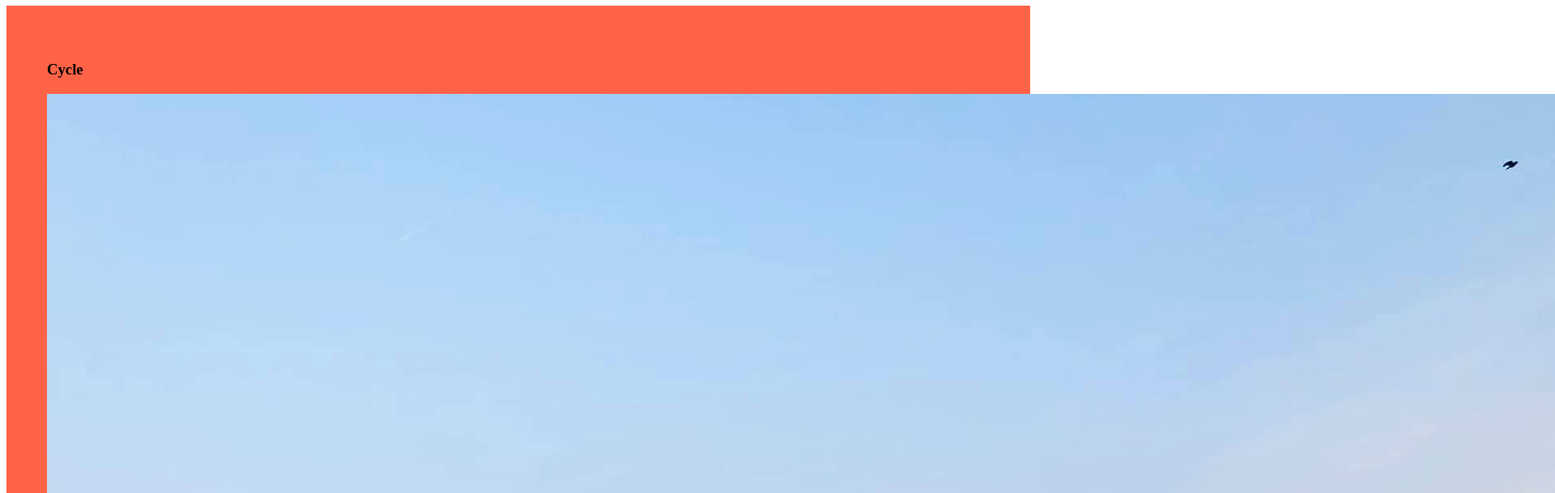
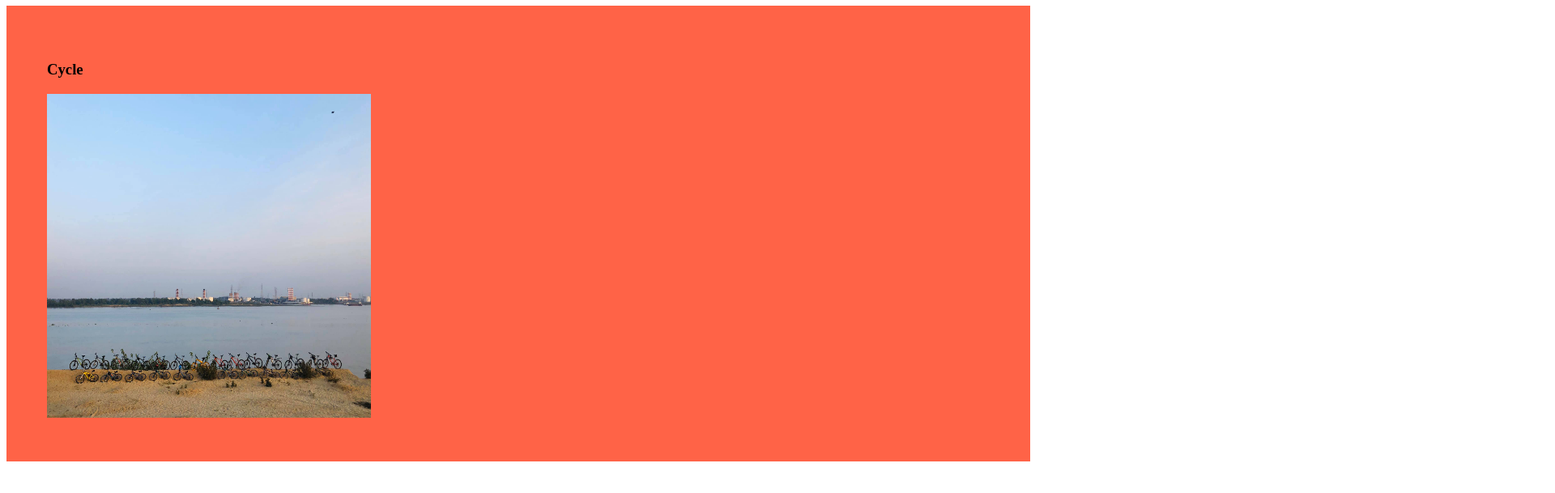
Before and after one commit to nuruddin-student/my-simple-website, a plain HTML site: page index.html in a window 1280 px wide. Shown: the part 907-1516 px from the top of the page at 81% size, 1920 px wide, since content can reach past the window. After the commit the page ends 1485 px from the top, so only its background shows below. Drawn offline with Linux system fonts and the light colour scheme.

Commit message:
added picture

```diff
--- a/index.html
+++ b/index.html
@@ -29,7 +29,7 @@
     </div>
     <div>
         <h3>Cycle</h3>
-        <img src="img/83093217_2605206219708452_4604249286849331200_o.jpg" alt="">
+        <img width="400px" height="400px" src="img/83093217_2605206219708452_4604249286849331200_o.jpg" alt="">
     </div>
 </body>
 </html>
```
